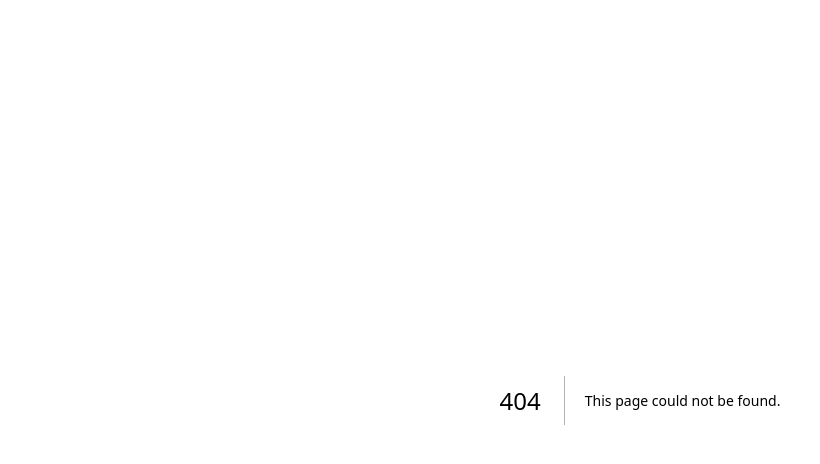
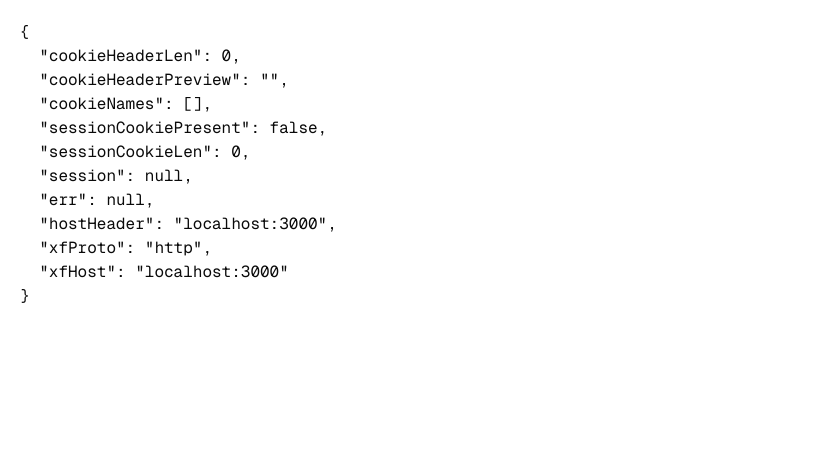
Before and after one commit to sanuislam/ecommerce-app, a Next.js app: page /debug-auth-page in a window 1280 px wide. Before the commit this address had no page. Shown: the top 464 px of the page, without its empty margins (0-820 px from the left). Built offline with nearby package versions, Linux system fonts and the light colour scheme; no server answers.

Commit message:
debug: add RSC debug auth page

```diff
--- /dev/null
+++ b/src/app/debug-auth-page/page.tsx
@@ -0,0 +1,44 @@
+import { auth } from "@/auth";
+import { headers, cookies } from "next/headers";
+
+export const dynamic = "force-dynamic";
+
+export default async function DebugAuthPage() {
+  const h = await headers();
+  const c = await cookies();
+  const cookieHeader = h.get("cookie") ?? "";
+  const names = c.getAll().map((cc) => cc.name);
+  const sessionCookie =
+    c.get("__Secure-authjs.session-token")?.value ??
+    c.get("authjs.session-token")?.value ??
+    null;
+
+  let session: unknown = null;
+  let err: string | null = null;
+  try {
+    session = await auth();
+  } catch (e) {
+    err = e instanceof Error ? e.message : String(e);
+  }
+
+  return (
+    <pre style={{ padding: 20 }}>
+      {JSON.stringify(
+        {
+          cookieHeaderLen: cookieHeader.length,
+          cookieHeaderPreview: cookieHeader.slice(0, 80),
+          cookieNames: names,
+          sessionCookiePresent: !!sessionCookie,
+          sessionCookieLen: sessionCookie?.length ?? 0,
+          session,
+          err,
+          hostHeader: h.get("host"),
+          xfProto: h.get("x-forwarded-proto"),
+          xfHost: h.get("x-forwarded-host"),
+        },
+        null,
+        2,
+      )}
+    </pre>
+  );
+}
```
